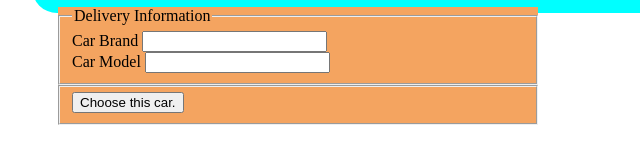
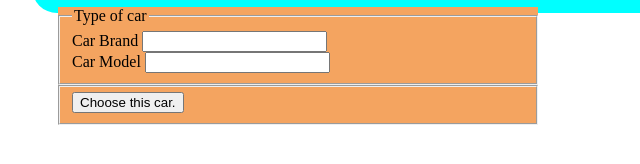
Before and after one commit to kaylarswebd/GIT418_case_project, a plain HTML site: page index.html in a window 1280 px wide. Shown: the part 312-476 px from the top of the page, 112-752 px from the left. Drawn offline with Linux system fonts and the light colour scheme.

Commit message:
Add files via upload

```diff
--- a/index.html
+++ b/index.html
@@ -29,7 +29,7 @@
 
   <form>
      <fieldset id="deliveryinfo">
-        <legend>Delivery Information</legend>
+        <legend>Type of car</legend>
         <label for="carbrand">Car Brand</label>
         <input type="text" id="carbrand" name="name" required="required" /> <br>
         <label for="carmodel">Car Model</label>
```
